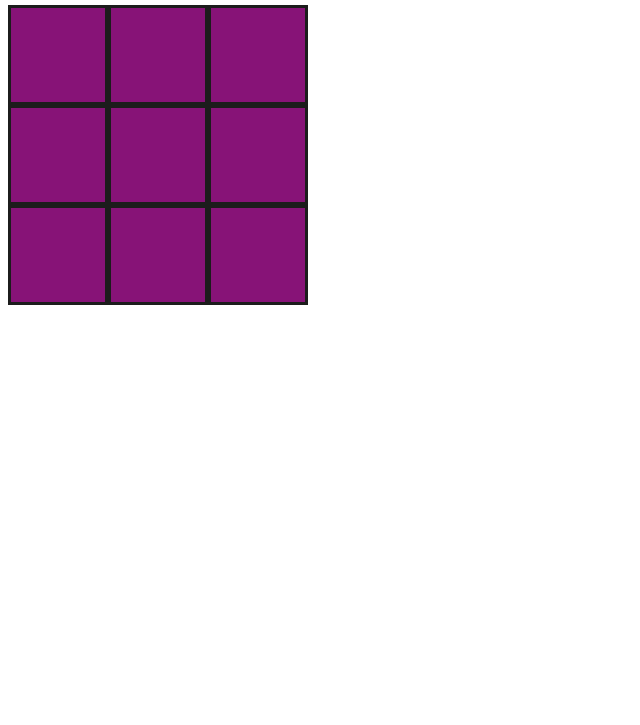
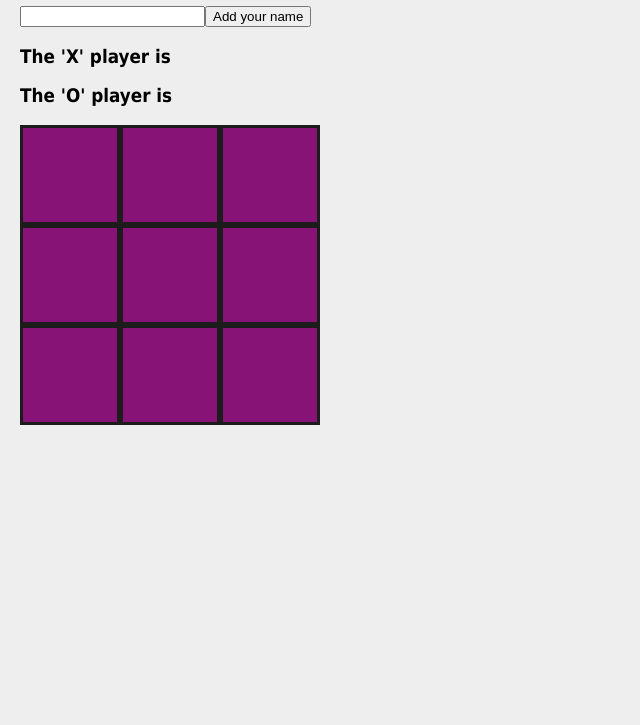
Before and after one commit to Sestri4kina/tictactoe-react-project, a React app: page / in a window 1280 px wide. Shown: the part 75-800 px from the top of the page, without its empty margins (0-640 px from the left). Built offline with nearby package versions, Linux system fonts and the light colour scheme.

Commit message:
Add AddPlayerName component and corresponding functionality

```diff
--- /dev/null
+++ b/src/app/add-player-name.js
@@ -0,0 +1,24 @@
+/**
+ * Created by Sestri4kina on 28.12.2016.
+ */
+import React from 'react';
+
+class AddPlayerName extends React.Component {
+    render(){
+        return(
+            <div id="name-wrapper">
+                <form className="player" onSubmit={this.handleSubmit.bind(this )}>
+                    <input type="text" required ref="playerName" />
+                    <input type="submit" value="Add your name" />
+                </form>
+            </div>
+        );
+    }
+    //custom functions
+    handleSubmit(e){
+        e.preventDefault();
+        this.props.onAdd(this.refs.playerName.value);
+    }
+}
+
+export default AddPlayerName;
--- a/src/app/css/index.css
+++ b/src/app/css/index.css
@@ -1,3 +1,20 @@
+body{
+    background: #eee;
+    margin: 20px;
+    font-family: tahoma, serf;
+}
+
+#game-wrapper{
+    width: 80%;
+    margin: 0 auto;
+    background: #fff;
+    border-top: 3px solid #8C0949;
+    padding: 10px;
+    border-radius: 2px;
+    box-shadow: 1px 3px 5px rgba(0,0,0,0.2);
+    color: #333;
+}
+
 .board {
     display: flex;
     width: 300px;
--- a/src/app/index.js
+++ b/src/app/index.js
@@ -4,13 +4,14 @@
 import React from 'react';
 import ReactDOM from 'react-dom';
 import './css/index.css';
+import AddPlayerName from './add-player-name';
 
 class Game extends React.Component {
     constructor(props) {
         super(props);
         this.state = {
-            PLAYER_X: 'X',
-            PLAYER_O: 'O',
+            players: ['X', 'O'],
+            playersNames: [],
             currentTurn: 'X',
             board: ['', '', '', '', '', '', '', '', ''],
             winner: null
@@ -21,7 +22,10 @@ class Game extends React.Component {
         return (
             <div className="game-wrapper">
                 <h1>Welcome to TicTacToe game!</h1>
-                {this.state.winner ? <h3>{`And the winner is ${this.state.winner}`}</h3> : null}
+                <AddPlayerName onAdd={this.onAdd.bind(this)}/>
+                <h3>The 'X' player is {this.state.playersNames[0]}</h3>
+                <h3>The 'O' player is {this.state.playersNames[1]}</h3>
+                {this.state.winner ? <h3>{`Congratulations, name ${this.state.winner}! You are the winner!`}</h3> : null}
                 <div className="board">
                     {this.state.board.map((cell, index) => {
                         return <div onClick={() => this.handleClick(index)} className="square" key={index}>{cell}</div>
@@ -37,14 +41,14 @@ class Game extends React.Component {
             this.state.board[index] = this.state.currentTurn;
             this.setState({
                 board: this.state.board,
-                currentTurn: this.state.currentTurn === this.state.PLAYER_X ? this.state.PLAYER_O : this.state.PLAYER_X,
+                currentTurn: this.state.currentTurn === this.state.players[0] ? this.state.players[1] : this.state.players[0],
                 winner: this.checkForWinner()
             });
         }
     }
 
     checkForWinner() {
-        var currentTurn = this.state.currentTurn;
+        var winnerPlayer = this.state.playersNames[0] ? this.state.playersNames[1] : this.state.playersNames[0];
         var symbols = this.state.board;
         var winningCombinations = [[0, 1, 2], [3, 4, 5], [6, 7, 8], [0, 3, 6], [1, 4, 7], [2, 5, 8], [0, 4, 8], [2, 4, 6]];
         return winningCombinations.find((combination) => {
@@ -53,13 +57,22 @@ class Game extends React.Component {
                 symbols[combination[2]] !== '' &&
                 symbols[combination[0]] === symbols[combination[1]] &&
                 symbols[combination[1]] === symbols[combination[2]]){
-                return currentTurn;
+                return winnerPlayer;
             } else {
                 return false;
             }
 
         });
     }
+
+    onAdd(name){
+        var updPlayersNames = this.state.playersNames;
+        updPlayersNames.push(name);
+        this.setState({
+            playersNames: updPlayersNames
+        });
+    }
+
 }
 
 ReactDOM.render(<Game />, document.getElementById('app') );
```
